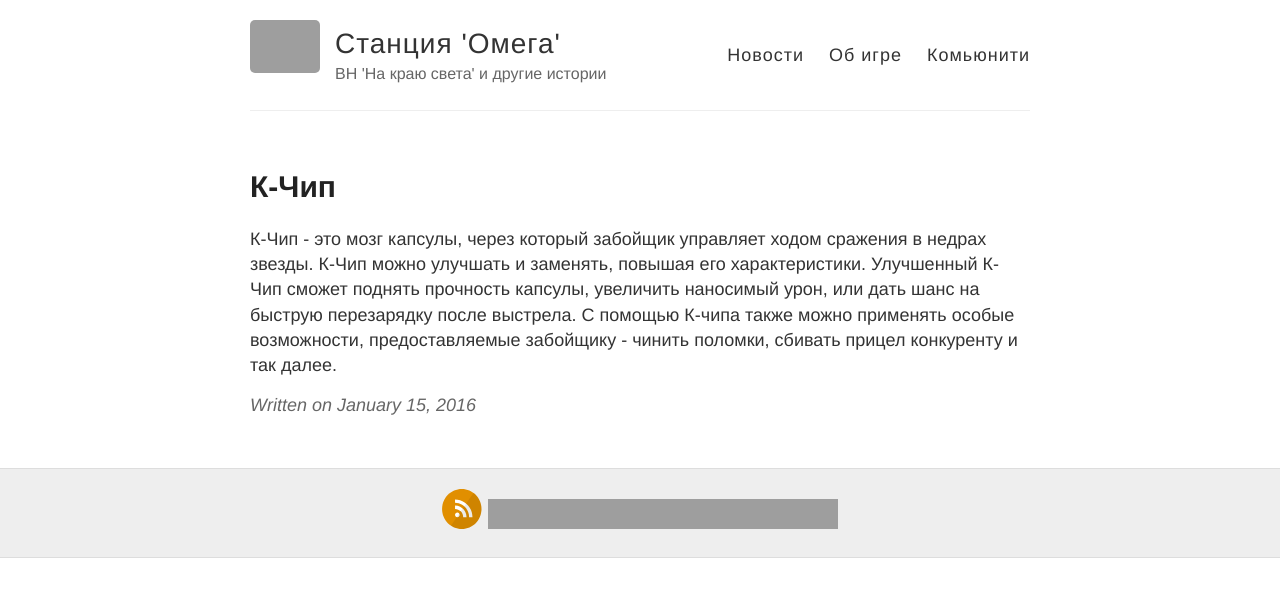
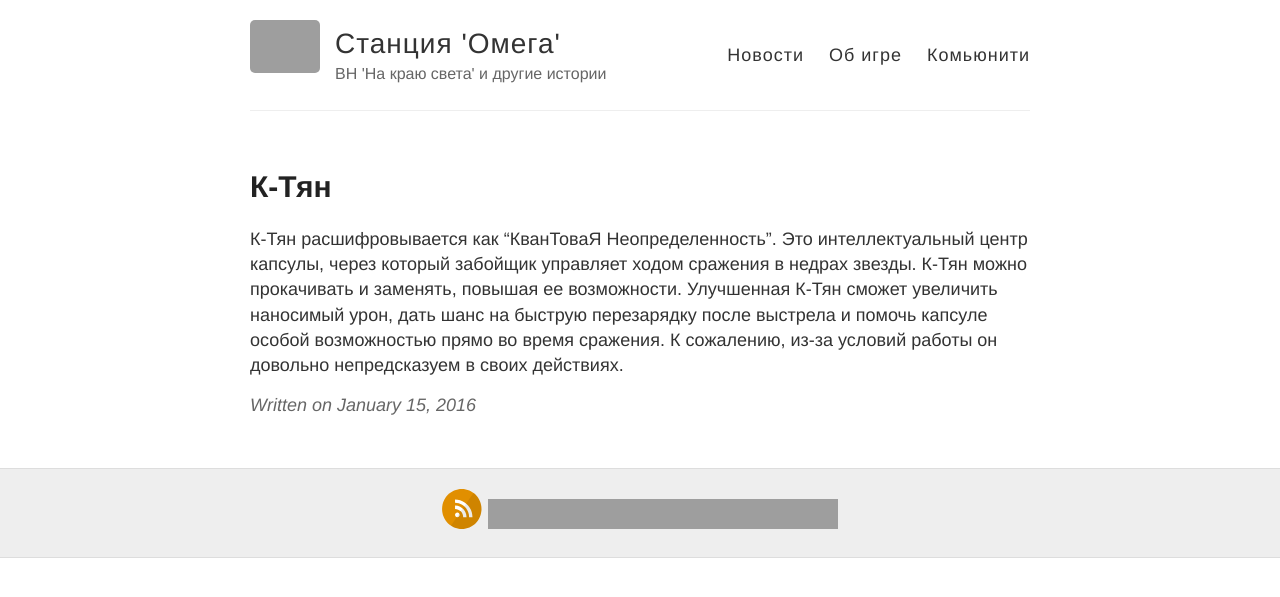
Before and after one commit to IPv6/kristallum, a Jekyll site: the page built from _posts/wiki-stuff/2016-1-15-ru-wiki-robocapsule-kchip.md, in a window 1280 px wide. Shown: the top 597 px of the page. Built offline with Jekyll 4.4.1, drawn with Linux system fonts in a browser that asks for light colours; comment, search, counter and statistics services are not loaded; grey boxes are pictures that could not be loaded.

Commit message:
renaming

```diff
--- a/_posts/wiki-stuff/2016-1-15-ru-wiki-robocapsule-kchip.md
+++ b/_posts/wiki-stuff/2016-1-15-ru-wiki-robocapsule-kchip.md
@@ -1,6 +1,6 @@
 ---
 layout: ru-post
-title: К-Чип
+title: К-Тян
 ---
 
-К-Чип - это мозг капсулы, через который забойщик управляет ходом сражения в недрах звезды. К-Чип можно улучшать и заменять, повышая его характеристики. Улучшенный К-Чип сможет поднять прочность капсулы, увеличить наносимый урон, или дать шанс на быструю перезарядку после выстрела. С помощью К-чипа также можно применять особые возможности, предоставляемые забойщику - чинить поломки, сбивать прицел конкуренту и так далее.
+К-Тян расшифровывается как "КванТоваЯ Неопределенность". Это интеллектуальный центр капсулы, через который забойщик управляет ходом сражения в недрах звезды. К-Тян можно прокачивать и заменять, повышая ее возможности. Улучшенная К-Тян сможет увеличить наносимый урон, дать шанс на быструю перезарядку после выстрела и помочь капсуле особой возможностью прямо во время сражения. К сожалению, из-за условий работы он довольно непредсказуем в своих действиях.
```
